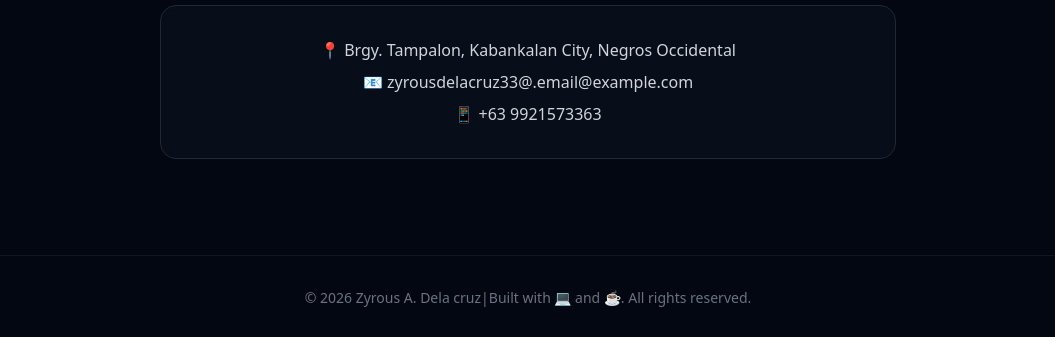
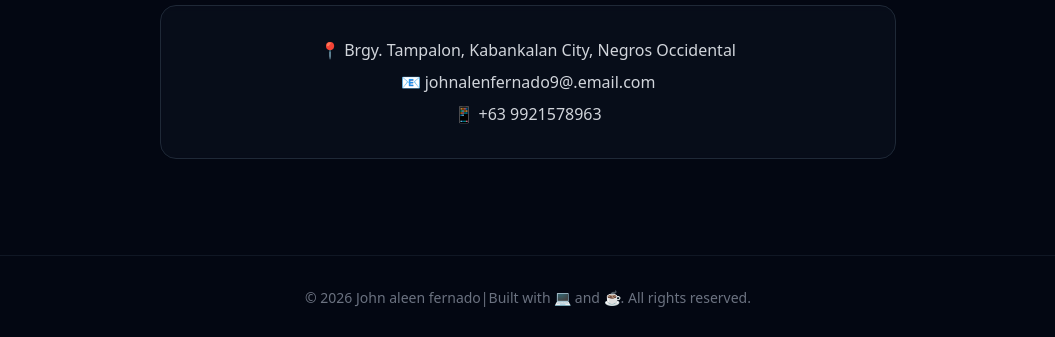
Before and after one commit to zyrousdelacruz33-arch/Jhon_allen_Fernando, a plain HTML site: page index.html in a window 1280 px wide. Shown: the part 2583-2920 px from the top of the page, without its empty margins (112-1167 px from the left). Drawn offline with nearby package versions, Linux system fonts and the light colour scheme.

Commit message:
Update contact information and footer name

```diff
--- a/index.html
+++ b/index.html
@@ -163,15 +163,15 @@
             </h2>
             <div class="bg-gray-900/40 backdrop-blur-sm p-8 rounded-2xl border border-gray-800 glow-border">
                 <p class="text-gray-300 mb-2">📍 Brgy. Tampalon, Kabankalan City, Negros Occidental</p>
-                <p class="text-gray-300 mb-2">📧 zyrousdelacruz33@.email@example.com</p>
-                <p class="text-gray-300">📱 +63 9921573363</p>
+                <p class="text-gray-300 mb-2">📧 johnalenfernado9@.email.com</p>
+                <p class="text-gray-300">📱 +63 9921578963</p>
             </div>
         </div>
     </section>
 
     <!-- Footer -->
     <footer class="py-8 text-center text-gray-500 text-sm border-t border-gray-800/50">
-        <p>© 2026 Zyrous A. Dela cruz|Built with 💻 and ☕. All rights reserved.</p>
+        <p>© 2026 John aleen fernado|Built with 💻 and ☕. All rights reserved.</p>
     </footer>
 
     <script>
```
